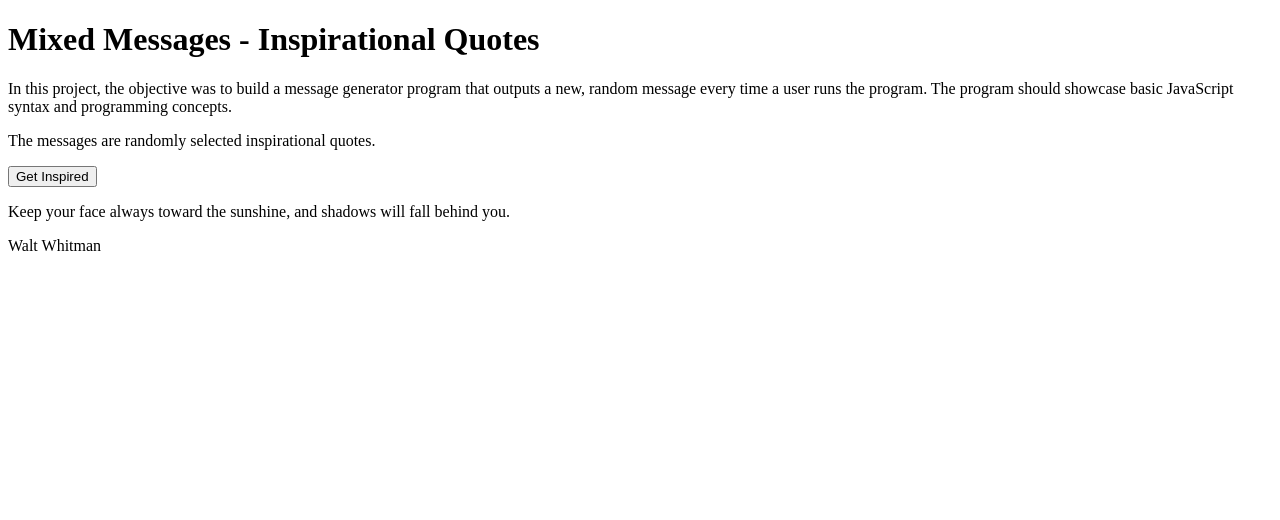
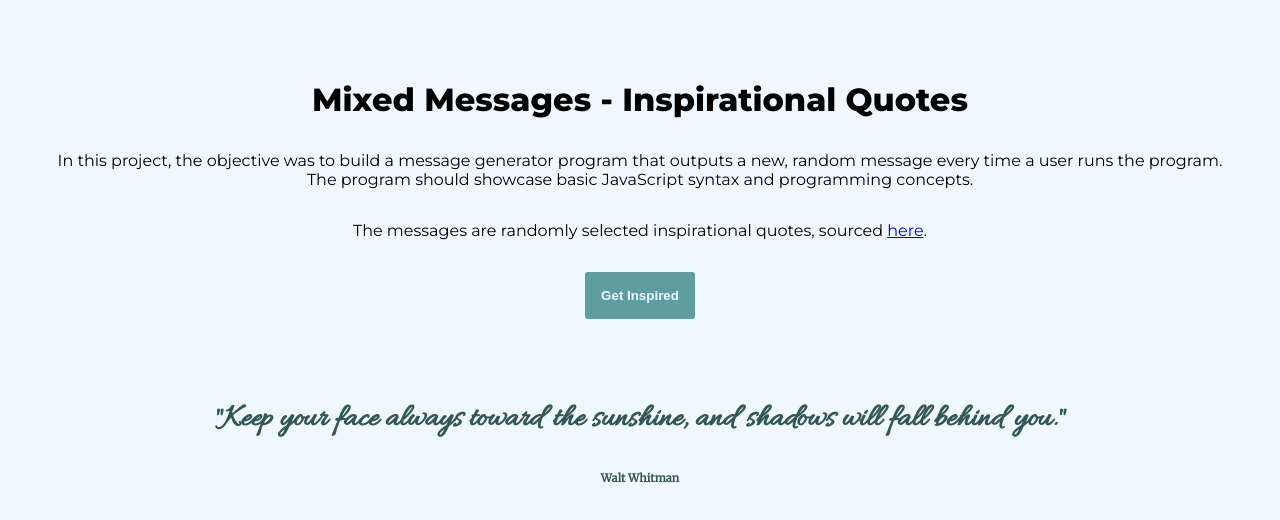
Before and after one commit to teltomas/cc_projs, a plain HTML site: page project6/index.html in a window 1280 px wide. Both pictures are taken after a click on the button "Get Inspired". Drawn offline with Linux system fonts and the light colour scheme.

Commit message:
Create style

```diff
--- a/project6/index.html
+++ b/project6/index.html
@@ -3,6 +3,12 @@
     <head>
         <link rel="shortcut icon" href="favicon.ico" type="image/x-icon">
         <meta name="viewport" content="width=device-width, initial-scale=1" />
+
+        <link href="https://fonts.googleapis.com/css2?family=Abril+Fatface&family=Merriweather:ital@0;1&family=Montserrat:ital,wght@0,400;0,800;1,200;1,400&family=Work+Sans:wght@400;500;800&display=swap" rel="stylesheet">
+        <link href="https://fonts.googleapis.com/css2?family=Allura&display=swap" rel="stylesheet">
+
+        <link rel="stylesheet" href="styles.css">
+
         <script src="quotes.js"></script>
     </head>
     <body>
@@ -11,14 +17,14 @@
 
         <p>In this project, the objective was to build a message generator program that outputs a new, random message every time a user runs the program. The program should showcase basic JavaScript syntax and programming concepts.</p>
 
-        <p>The messages are randomly selected inspirational quotes.</p>
+        <p>The messages are randomly selected inspirational quotes, sourced <a href="https://parade.com/973277/jessicasager/inspirational-quotes/" target="_blank">here</a>.</p>
 
 
         <button onclick="getQuote()">Get Inspired</button>
 
-        <p id="quote"></p>
+        <h2 id="quote"></h2>
 
-        <p id="author"></p>
+        <h3 id="author"></h3>
 
 
     </body>
@@ -27,7 +33,7 @@
         function getQuote() {
             const quote = generateQuote();
 
-            document.getElementById("quote").innerHTML = quote.quote;
+            document.getElementById("quote").innerHTML = '"' + quote.quote + '"';
             document.getElementById("author").innerHTML = quote.author;
 
         };
--- a/project6/quotes.js
+++ b/project6/quotes.js
@@ -49,6 +49,4 @@ const quotes = [
     }
 ];
 
-console.log(Math.floor(Math.random()*quotes.length));
-
 const generateQuote = () => quotes[Math.floor(Math.random()*quotes.length)];
--- /dev/null
+++ b/project6/styles.css
@@ -0,0 +1,50 @@
+* {
+    margin: 0;
+    padding: 0;
+    box-sizing: border-box;
+}
+
+html {
+    font-size: 16px;
+    font-family: "Montserrat", sans-serif;
+}
+
+body {
+    text-align: center;
+    background-color: aliceblue;
+    padding: 3rem;
+}
+
+h1, h2, h3, p {
+    margin: 2rem 0;
+}
+
+h2 {
+    font-family: "Allura", serif;
+    font-size: 2rem;
+    margin-top: 5rem;
+    color:rgb(52, 86, 87);
+}
+
+h3 {
+    font-family: "Merriweather", serif;
+    font-size: 0.7rem;
+    color:rgb(52, 86, 87);
+}
+
+button {
+    padding: 1rem;
+    border: none;
+    background-color: cadetblue;
+    border-radius: 3px;
+    color: aliceblue;
+    font-weight: bold;
+}
+
+button:hover {
+    background-color: rgb(52, 86, 87);
+}
+
+button:active {
+    background-color: rgb(35, 57, 58);
+}
```
Also changed, not shown: project6/snapshot.png (added).
